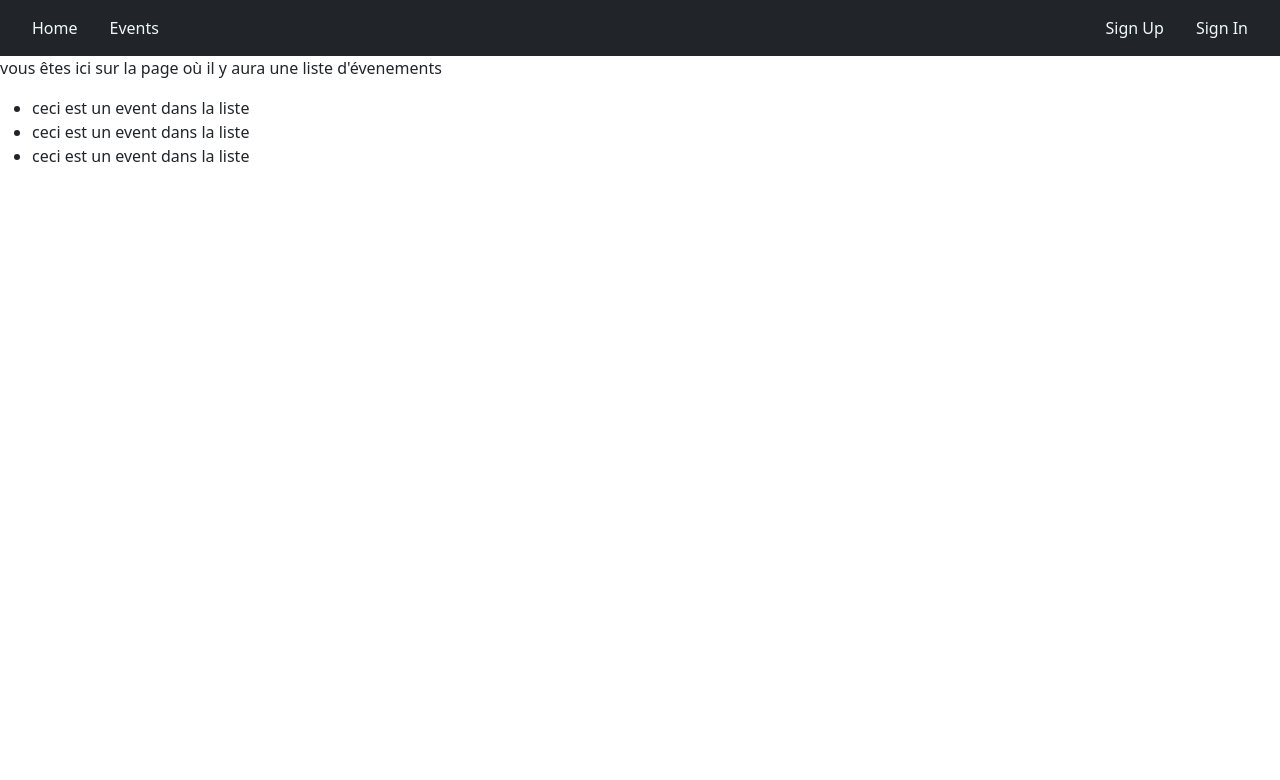
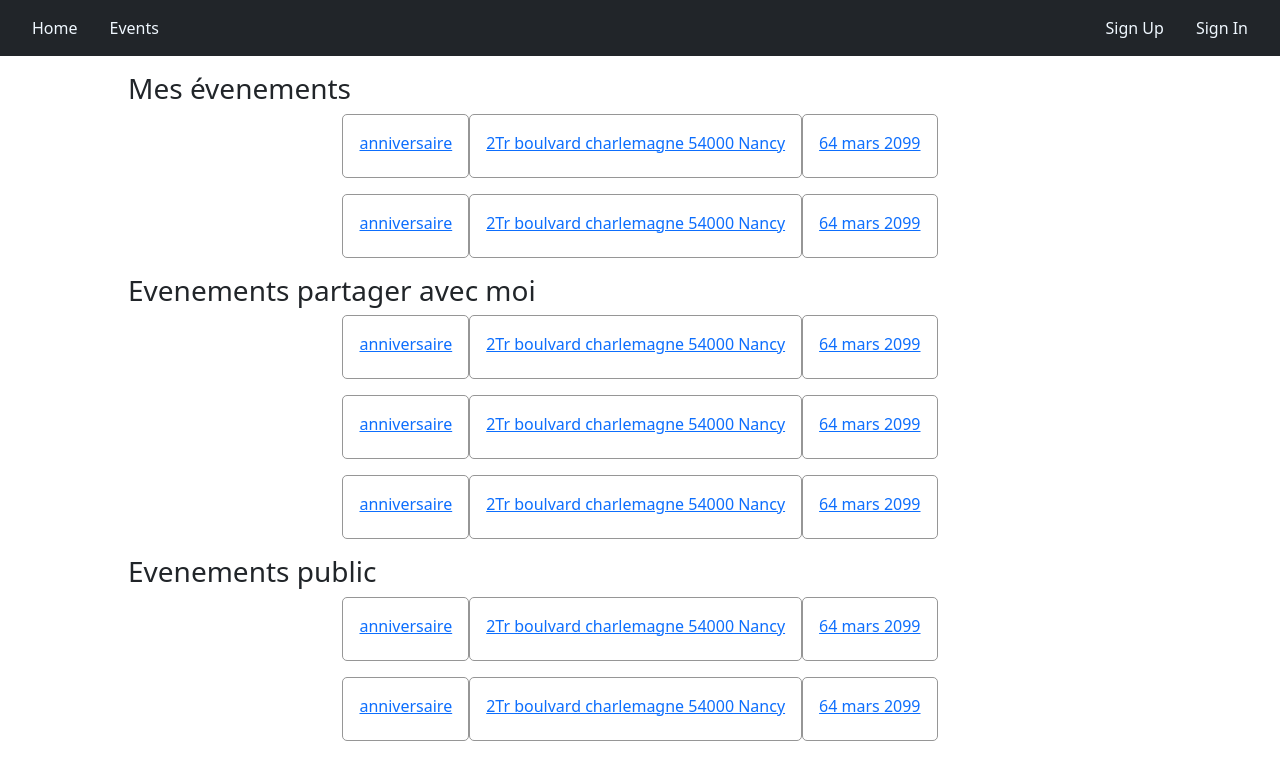
Before and after one commit to KevinUnser/atelier2_unser_mangenot, a Vue app in the folder application/reunionou-webapp/: page /events in a window 1280 px wide. Shown: the top 780 px of the page. Built offline with nearby package versions, Linux system fonts and the light colour scheme.

Commit message:
ajout page Events et Début page Event
page Events : page où il y a la liste des évenements
page Event : page d'un évenement (début car j'ai pour le moment simplement récupérer la valeur servant a différencier les évenements.

```diff
--- a/application/reunionou-webapp/src/App.vue
+++ b/application/reunionou-webapp/src/App.vue
@@ -1,5 +1,24 @@
-<script setup>
+<script>
 import { RouterLink, RouterView } from "vue-router";
+import HomeView from "./views/HomeView.vue";
+import EventsView from "./views/EventsView.vue";
+import EventView from "./views/EventView.vue";
+import SignUpView from "./views/SignUpView.vue";
+import SignInView from "./views/SignInView.vue";
+import EventD from "./components/EventDetails.vue";
+import EventR from "./components/EventResume.vue";
+
+
+export default {
+  name: "reunionou",
+  views: {HomeView, EventsView, EventView, SignUpView, SignInView},
+  components: {EventD, EventR},
+  data() {
+    return {
+      current: 3
+    }
+  },
+};
 </script>
 
 <template>
--- a/application/reunionou-webapp/src/components/EventDetails.vue
+++ b/application/reunionou-webapp/src/components/EventDetails.vue
@@ -1,3 +1,14 @@
+<script>
+export default {
+  props: ["id"],
+};
+</script>
+
 <template>
-    <p>ceci est un évènement</p>
+  <div>
+    <p>ceci est un évenement {{ id }}</p>
+  </div>
 </template>
+
+<style>
+</style>
--- a/application/reunionou-webapp/src/components/EventResume.vue
+++ b/application/reunionou-webapp/src/components/EventResume.vue
@@ -1,5 +1,30 @@
+<script>
+//import { defineComponent } from '@vue/composition-api'
+
+
+export default {
+}
+</script>
+
+
 <template>
-    <div>
-        ceci est un event dans la liste
-    </div>
+  <div>
+      <div id="div_eventR" class="d-flex justify-content-center">
+        <p id="event_titre">anniversaire</p>
+        <p id="event_lieu">2Tr boulvard charlemagne 54000 Nancy</p>
+        <p id="event_date">64 mars 2099</p>
+      </div>
+  </div>
 </template>
+
+<style>
+#div_eventR{
+    margin-inline: 10%;
+    height: 5em;
+}
+p{
+    border: 1px solid rgb(150, 150, 150);
+    border-radius: 5px;
+    padding: 1em;
+}
+</style>
--- /dev/null
+++ b/application/reunionou-webapp/src/globale.js
@@ -0,0 +1,7 @@
+import { reactive } from "vue";
+
+const state = reactive({
+    currentEventId: "0"
+});
+
+export default {state};
--- a/application/reunionou-webapp/src/router/index.js
+++ b/application/reunionou-webapp/src/router/index.js
@@ -29,7 +29,7 @@ const router = createRouter({
       component: SignInView,
     },
     {
-      path: "/event/[id]",
+      path: "/event",
       name: "event",
       component: EventView,
     },
--- a/application/reunionou-webapp/src/views/EventView.vue
+++ b/application/reunionou-webapp/src/views/EventView.vue
@@ -1,10 +1,30 @@
-<script setup>
+<script>
 import EventD from "@/components/EventDetails.vue";
+import App from "@/App.vue";
+import globale from "../globale";
+
+export default {
+    setup(){
+        const {state} = globale;
+
+        return {state}
+    },
+    data() {
+        return{
+            id_data: globale.state.currentEventId
+        }
+    },
+    components: {EventD},
+    methods: {
+        log(text){
+            console.log(globale.state.currentEventId);
+        }
+    }
+}
 </script>
 
 <template>
     <div>
-        <p>vous êtes ici dans la vue d'un évènement</p>
-        <EventD />
+        <EventD :id="id_data" />
     </div>
 </template>
--- a/application/reunionou-webapp/src/views/EventsView.vue
+++ b/application/reunionou-webapp/src/views/EventsView.vue
@@ -1,14 +1,51 @@
-<script setup>
+<script>
 import EventR from "@/components/EventResume.vue";
+import App from "@/App.vue";
+import globale from "../globale";
+
+export default {
+    setup(){
+        const {state} = globale;
+        return {state}
+    },
+
+    components: {EventR},
+    methods: {
+        getId(id){
+            globale.state.currentEventId = id;
+            console.log(globale.state.currentEventId)
+        }
+    }
+};
+
+
 </script>
 
 <template>
-    <div>
-        <p>vous êtes ici sur la page où il y aura une liste d'évenements</p>
-        <ul>
-            <li><EventR /></li>
-            <li><EventR /></li>
-            <li><EventR /></li>
-        </ul>
+  <div class="mt-3">
+    <div id="div_myEvents">
+      <h3>Mes évenements</h3>
+      <RouterLink to="/event"><EventR @click="getId(1)"/></RouterLink>
+      <RouterLink to="/event"><EventR @click="getId(2)"/></RouterLink>
     </div>
+
+    <div id="div_shareEvents">
+      <h3>Evenements partager avec moi</h3>
+      <RouterLink to="/event"><EventR @click="getId(3)"/></RouterLink>
+      <RouterLink to="/event"><EventR @click="getId(4)"/></RouterLink>
+      <RouterLink to="/event"><EventR @click="getId(5)"/></RouterLink>
+    </div>
+    <div id="div_pubEvents">
+      <h3>Evenements public</h3>
+      <RouterLink to="/event"><EventR @click="getId(6)"/></RouterLink>
+      <RouterLink to="/event"><EventR @click="getId(7)"/></RouterLink>
+    </div>
+  </div>
 </template>
+
+<style>
+
+#div_myEvents, #div_shareEvents, #div_pubEvents{
+    margin-inline: 10%;
+}
+</style>
```
